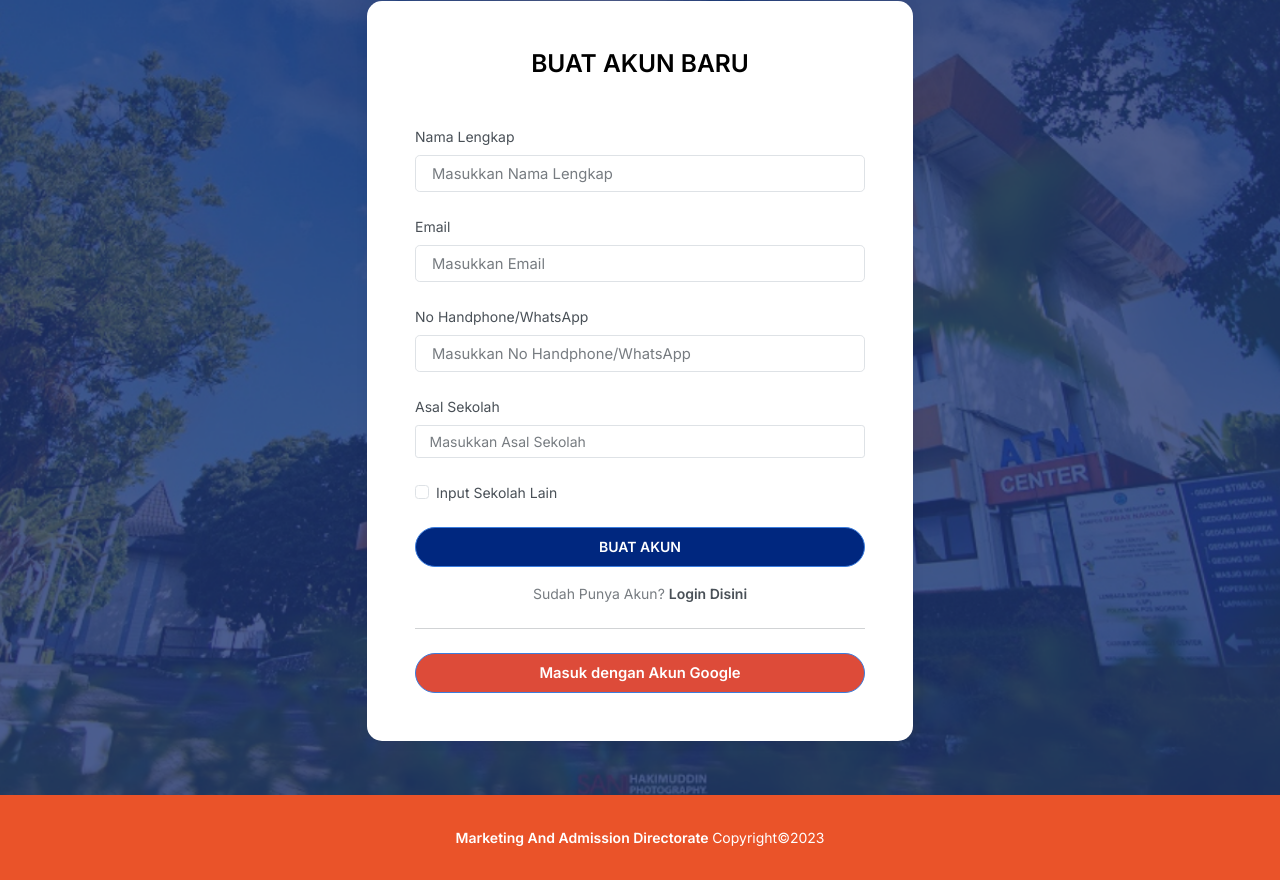
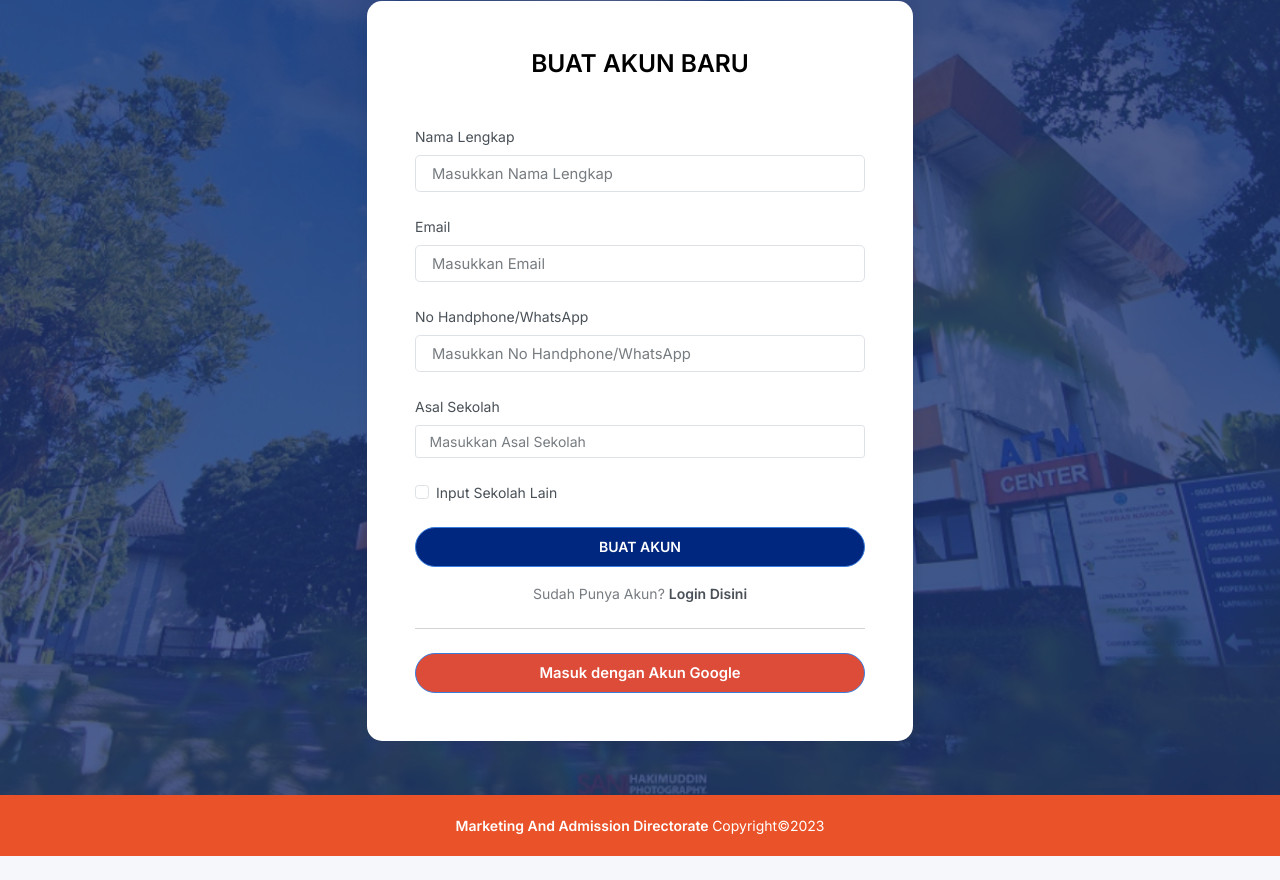
Before and after one commit to PMBULBI/signup, a website: page index.html in a window 1280 px wide. Shown: the part 233-1113 px from the top of the page. After the commit the page ends 1089 px from the top, so only its background shows below. Drawn offline with Linux system fonts and the light colour scheme; some packages are replaced by stand-ins of ours; a script that the page names is missing.

Commit message:
fix(pendaftaran): ubah size footer

```diff
--- a/index.html
+++ b/index.html
@@ -140,7 +140,7 @@
 	<!-- Main Content End -->
 
 	<!-- Footer Start -->
-	<footer class="py-3" style="background-color: #EA5329;">
+	<footer class="py-1" style="background-color: #EA5329;">
 		<p class="text-center mt-3" style="color: white;"><b>Marketing And Admission Directorate </b>Copyright©2023</p>
 	</footer>
 	<!-- Footer End -->
```
